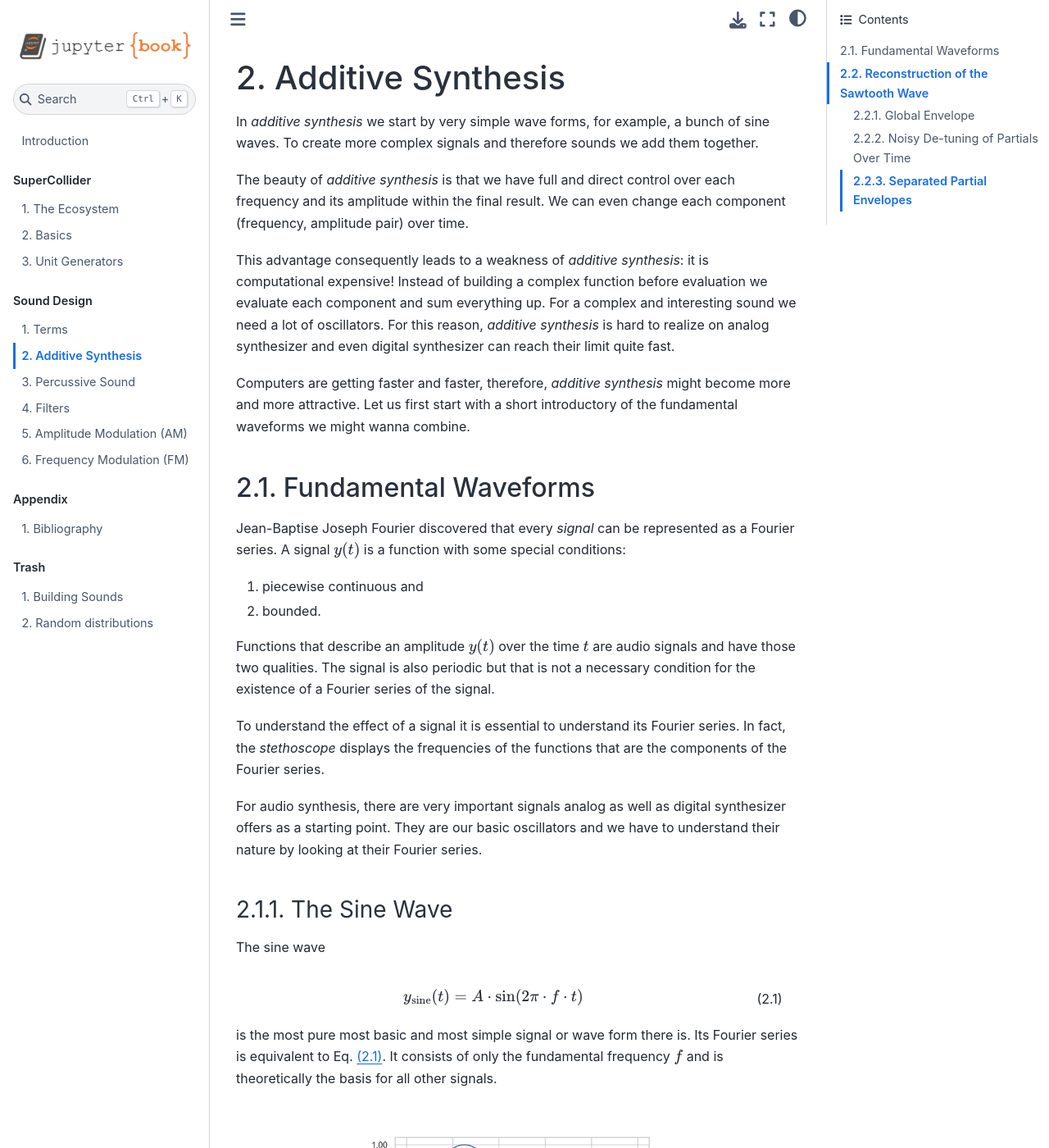
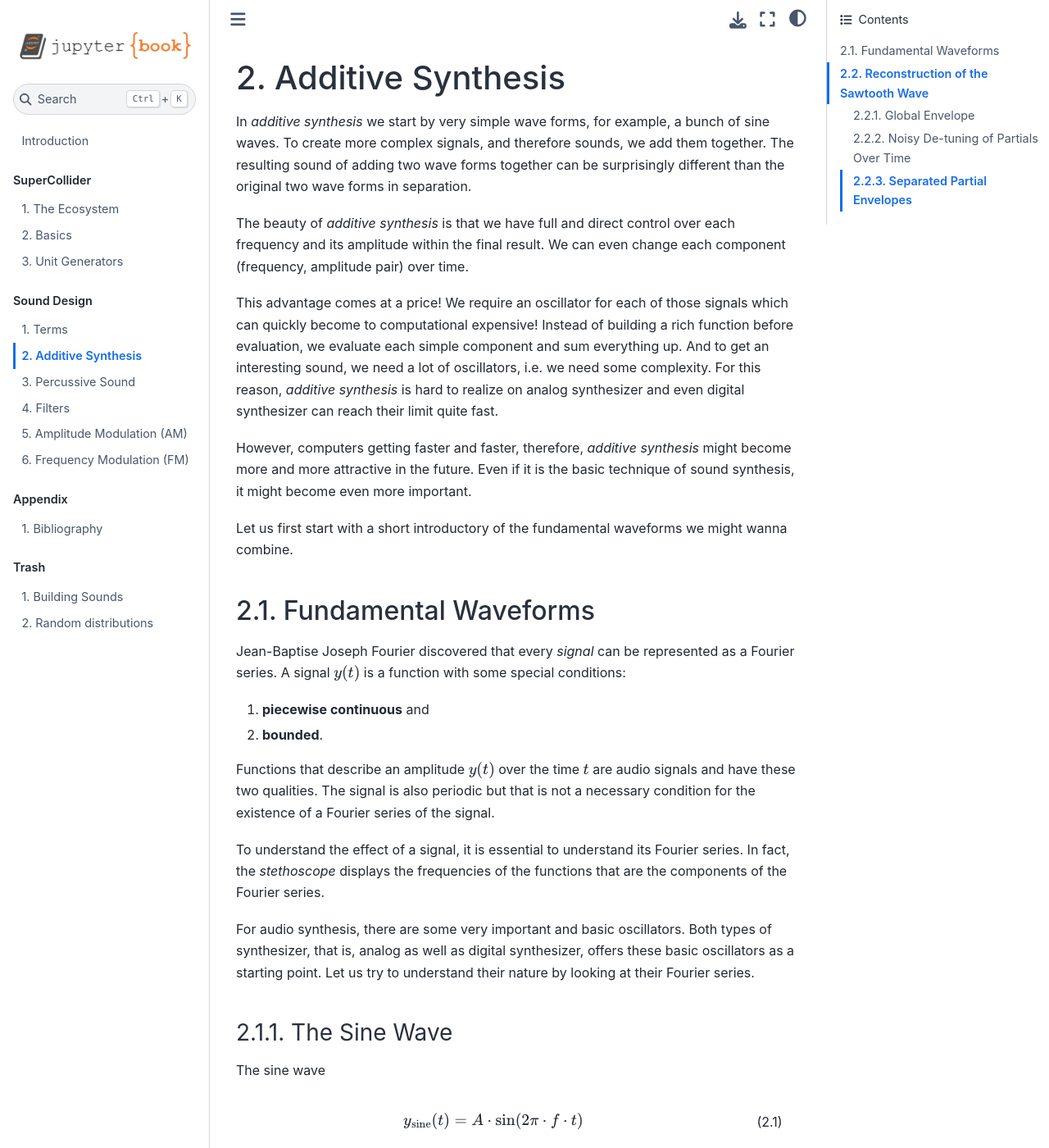
Before and after one commit to BZoennchen/supercollider-book, a Jupyter Book: the page built from chapters/sounddesign/additive-synthesis.md, in a window 1280 px wide and 1400 px high. Shown: the whole window at 82% size. Built offline with Jupyter Book 1.0.4 settings and Sphinx 7.4.7 and the Sphinx Book theme 1.1.4, drawn with Linux system fonts in a browser that asks for light colours.

Commit message:
update content

```diff
--- a/chapters/sounddesign/additive-synthesis.md
+++ b/chapters/sounddesign/additive-synthesis.md
@@ -2,17 +2,21 @@
 # Additive Synthesis
 
 In *additive synthesis* we start by very simple wave forms, for example, a bunch of sine waves.
-To create more complex signals and therefore sounds we add them together.
+To create more complex signals, and therefore sounds, we add them together.
+The resulting sound of adding two wave forms together can be surprisingly different than the original two wave forms in separation.
 
 The beauty of *additive synthesis* is that we have full and direct control over each frequency and its amplitude within the final result.
 We can even change each component (frequency, amplitude pair) over time.
 
-This advantage consequently leads to a weakness of *additive synthesis*: it is computational expensive!
-Instead of building a complex function before evaluation we evaluate each component and sum everything up.
-For a complex and interesting sound we need a lot of oscillators.
+This advantage comes at a price!
+We require an oscillator for each of those signals which can quickly become to computational expensive!
+Instead of building a rich function before evaluation, we evaluate each simple component and sum everything up.
+And to get an interesting sound, we need a lot of oscillators, i.e. we need some complexity.
 For this reason, *additive synthesis* is hard to realize on analog synthesizer and even digital synthesizer can reach their limit quite fast.
 
-Computers are getting faster and faster, therefore, *additive synthesis* might become more and more attractive.
+However, computers getting faster and faster, therefore, *additive synthesis* might become more and more attractive in the future.
+Even if it is the basic technique of sound synthesis, it might become even more important.
+
 Let us first start with a short introductory of the fundamental waveforms we might wanna combine.
 
 ## Fundamental Waveforms
@@ -20,17 +24,18 @@ Let us first start with a short introductory of the fundamental waveforms we mig
 Jean-Baptise Joseph Fourier discovered that every *signal* can be represented as a Fourier series.
 A signal $y(t)$ is a function with some special conditions:
 
-1. piecewise continuous and
-2. bounded.
+1. **piecewise continuous** and
+2. **bounded**.
 
-Functions that describe an amplitude $y(t)$ over the time $t$ are audio signals and have those two qualities.
+Functions that describe an amplitude $y(t)$ over the time $t$ are audio signals and have these two qualities.
 The signal is also periodic but that is not a necessary condition for the existence of a Fourier series of the signal.
 
-To understand the effect of a signal it is essential to understand its Fourier series.
+To understand the effect of a signal, it is essential to understand its Fourier series.
 In fact, the *stethoscope* displays the frequencies of the functions that are the components of the Fourier series.
 
-For audio synthesis, there are very important signals analog as well as digital synthesizer offers as a starting point.
-They are our basic oscillators and we have to understand their nature by looking at their Fourier series.
+For audio synthesis, there are some very important and basic oscillators.
+Both types of synthesizer, that is, analog as well as digital synthesizer, offers these basic oscillators as a starting point.
+Let us try to understand their nature by looking at their Fourier series.
 
 (sec-sine-wave)=
 ### The Sine Wave
```
Also changed, not shown: 11 other files.
